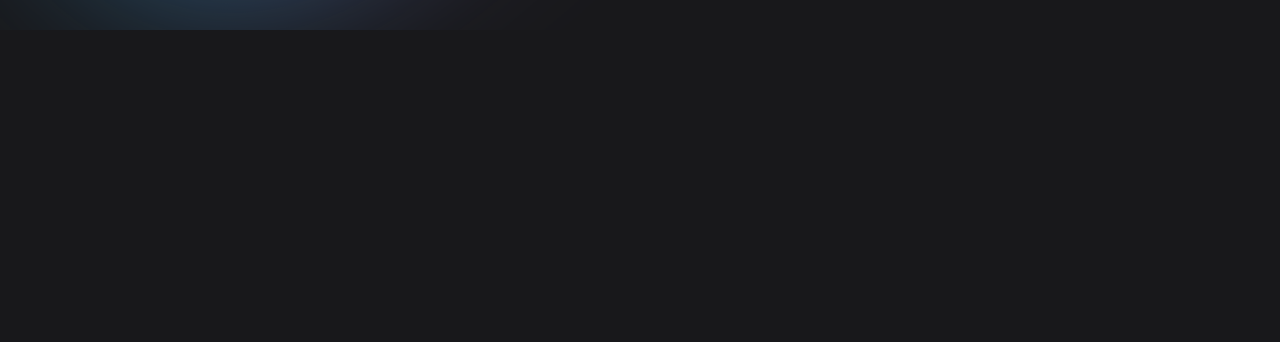
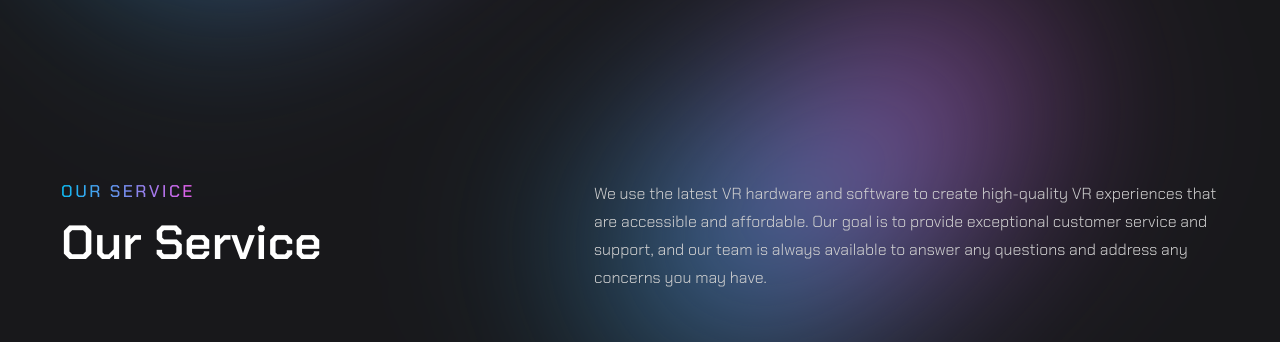
Before and after one commit to cimbris/VRnas, a website built with webpack: page src/index.html in a window 1280 px wide. Shown: the part 1882-2224 px from the top of the page. Before the commit the page ends 1912 px from the top, so only its background shows below. Built offline with nearby package versions, Linux system fonts and the light colour scheme.

Commit message:
feat:our-service__header styles added

```diff
--- /dev/null
+++ b/src/home-page/service.scss
@@ -0,0 +1,50 @@
+@import "../common-styles/vars.scss";
+
+.our-service {
+    position: relative;
+    .section-text {
+        max-width: 625px;
+    }
+
+    &:before {
+        content: "";
+        position: absolute;
+        z-index: -1;
+        top: 60%;
+        right: 0;
+        width: 28.125rem;
+        height: 12.5rem;
+        background: linear-gradient(
+            98.54deg,
+            rgba(28, 196, 249, 0.8) 0.72%,
+            rgba(254, 105, 254, 0.8) 90.69%
+        );
+        filter: blur(105px);
+        border-radius: 88% 12% 88% 12% / 20% 37% 63% 80%;
+        transform: translate(-50%, -50%) rotate(-30deg);
+    }
+}
+
+.our-service__content {
+    max-width: 1200px;
+    margin: 0 auto;
+    padding-top: 150px;
+}
+.our-service__header {
+    margin: 0 auto;
+    max-width: 1158px;
+    display: flex;
+    justify-content: space-between;
+}
+.our-service__titles {
+    .section-title {
+    }
+    .section-subtitle {
+    }
+}
+.service-card-list {
+}
+.service-card-list__item {
+}
+.service-card {
+}
--- a/src/index-entry.js
+++ b/src/index-entry.js
@@ -6,3 +6,4 @@ import "./common-styles/preview.scss";
 import "./common-styles/info-btn.scss";
 import "./home-page/choose-us.scss";
 import "./home-page/about-us.scss";
+import "./home-page/service.scss";
--- a/src/index.html
+++ b/src/index.html
@@ -169,6 +169,39 @@
                 </div>
             </div>
         </section>
+        <section class="our-service">
+            <div class="container">
+                <div class="our-service__content">
+                    <div class="our-service__header">
+                        <div class="our-service__titles">
+                            <p class="section-title">our service</p>
+                            <p class="section-subtitle">Our Service</p>
+                        </div>
+                        <p class="section-text">We use the latest VR hardware and software to create high-quality VR experiences that are accessible and affordable. Our goal is to provide exceptional customer service and support, and our team is always available to answer any questions and address any concerns you may have.</p>
+                    </div>
+                    <ul class="service-card-list">
+                        <li class="service-card-list__item">
+                            <article class="service-card"></article>
+                        </li>
+                        <li class="service-card-list__item">
+                            <article class="service-card"></article>
+                        </li>
+                        <li class="service-card-list__item">
+                            <article class="service-card"></article>
+                        </li>
+                        <li class="service-card-list__item">
+                            <article class="service-card"></article>
+                        </li>
+                        <li class="service-card-list__item">
+                            <article class="service-card"></article>
+                        </li>
+                        <li class="service-card-list__item">
+                            <article class="service-card"></article>
+                        </li>
+                    </ul>
+                </div>
+            </div>
+        </section>
     </main>
 </body>
 </html>
```
Also changed, not shown: dist/css/main2c66bc9e9a1187356654.css (deleted), dist/css/main87e1584be5a3f05120af.css (added), dist/img/check-box68625afd8f4e436cfc79.svg (added), dist/index.html.
